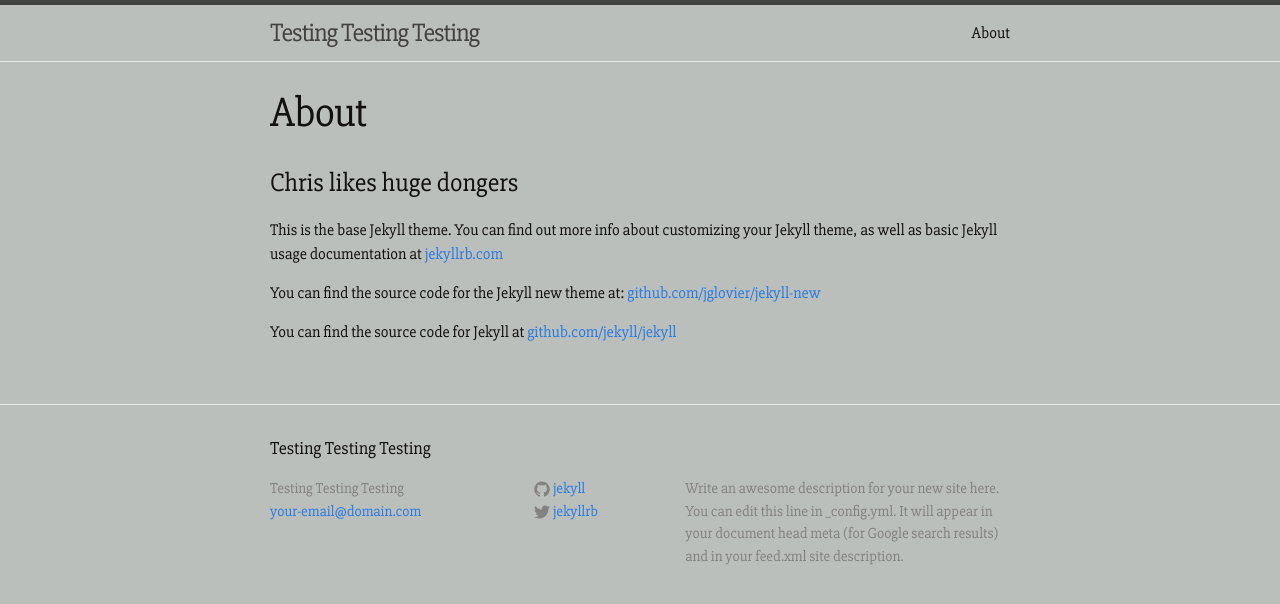
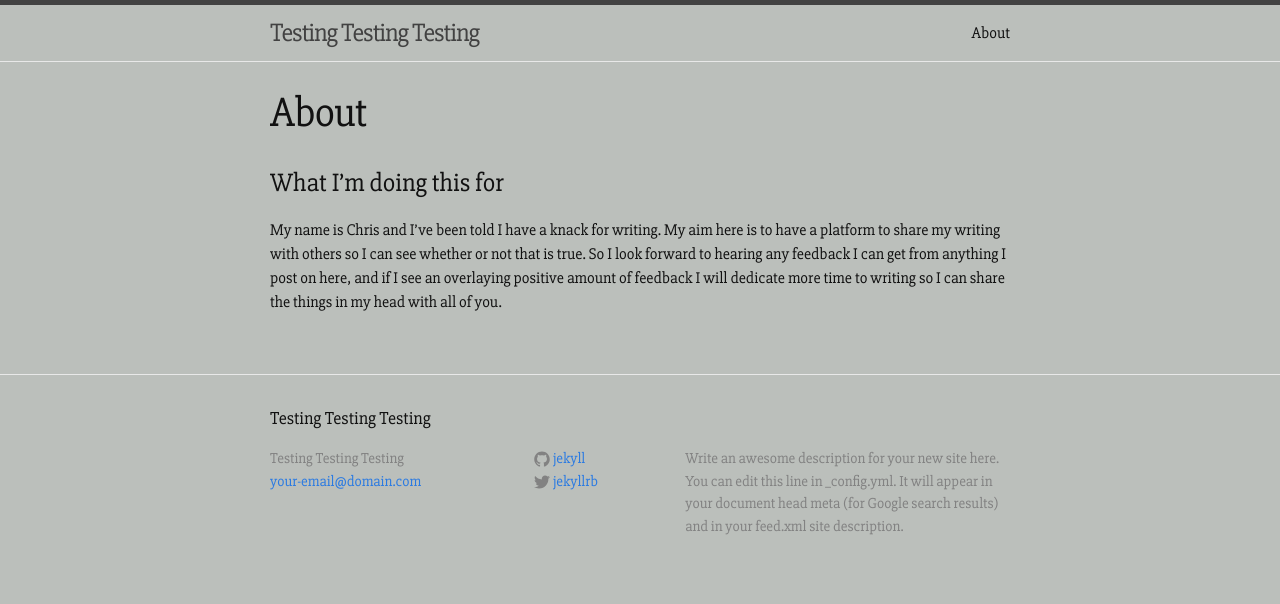
Before and after one commit to licebeam/Blog, a Jekyll site: the page built from about.md, in a window 1280 px wide. Shown: the top 604 px of the page. Built offline with Jekyll 4.4.1, drawn with Linux system fonts in a browser that asks for light colours.

Commit message:
Updated about.md

```diff
--- a/about.md
+++ b/about.md
@@ -5,9 +5,7 @@ permalink: /about/
 published: true
 ---
 
-### Chris likes huge dongers
-This is the base Jekyll theme. You can find out more info about customizing your Jekyll theme, as well as basic Jekyll usage documentation at [jekyllrb.com](http://jekyllrb.com/)
 
-You can find the source code for the Jekyll new theme at: [github.com/jglovier/jekyll-new](https://github.com/jglovier/jekyll-new)
+### What I'm doing this for
 
-You can find the source code for Jekyll at [github.com/jekyll/jekyll](https://github.com/jekyll/jekyll)
+My name is Chris and I've been told I have a knack for writing.  My aim here is to have a platform to share my writing with others so I can see whether or not that is true. So I look forward to hearing any feedback I can get from anything I post on here, and if I see an overlaying positive amount of feedback I will dedicate more time to writing so I can share the things in my head with all of you.
```
